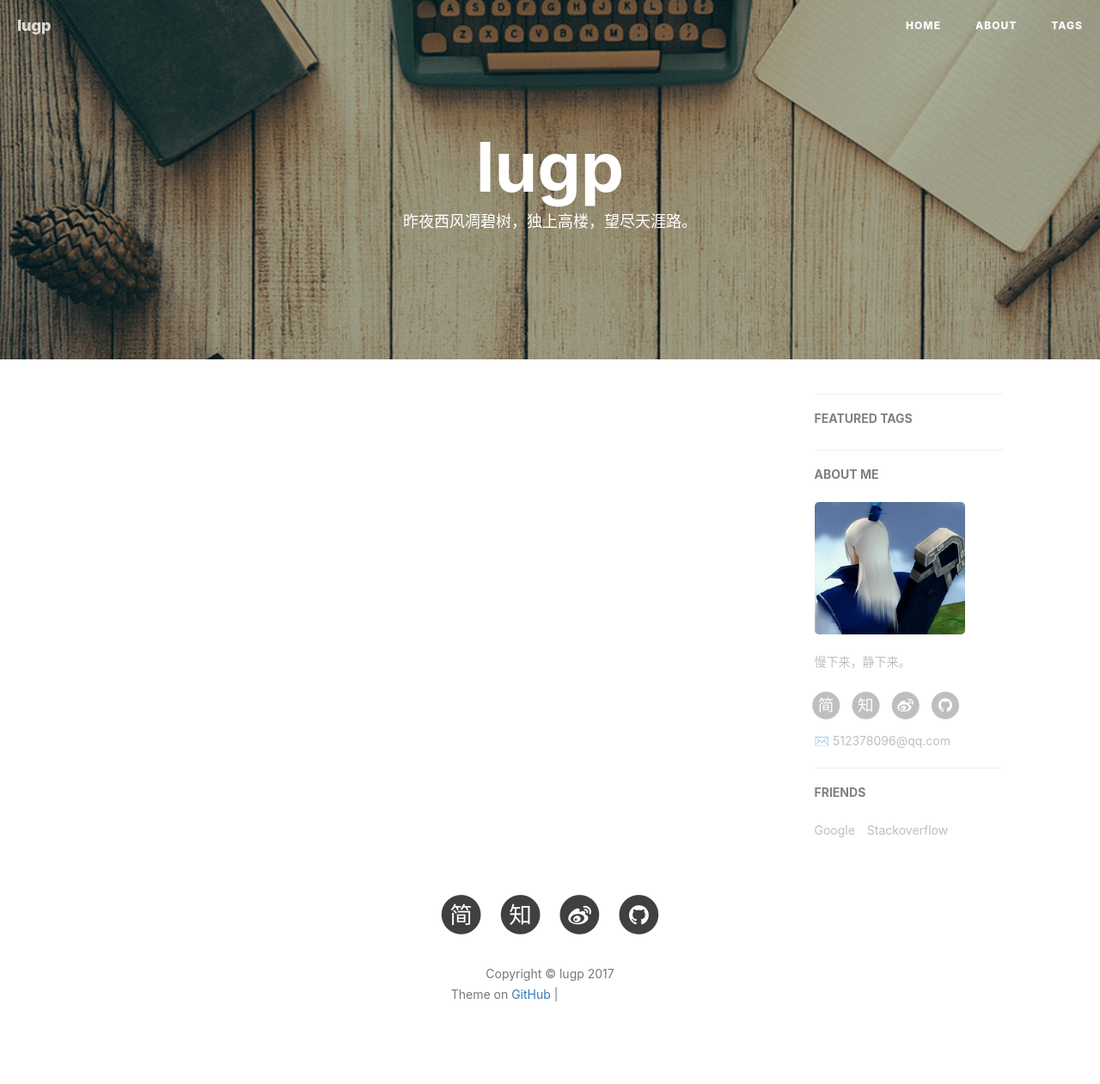
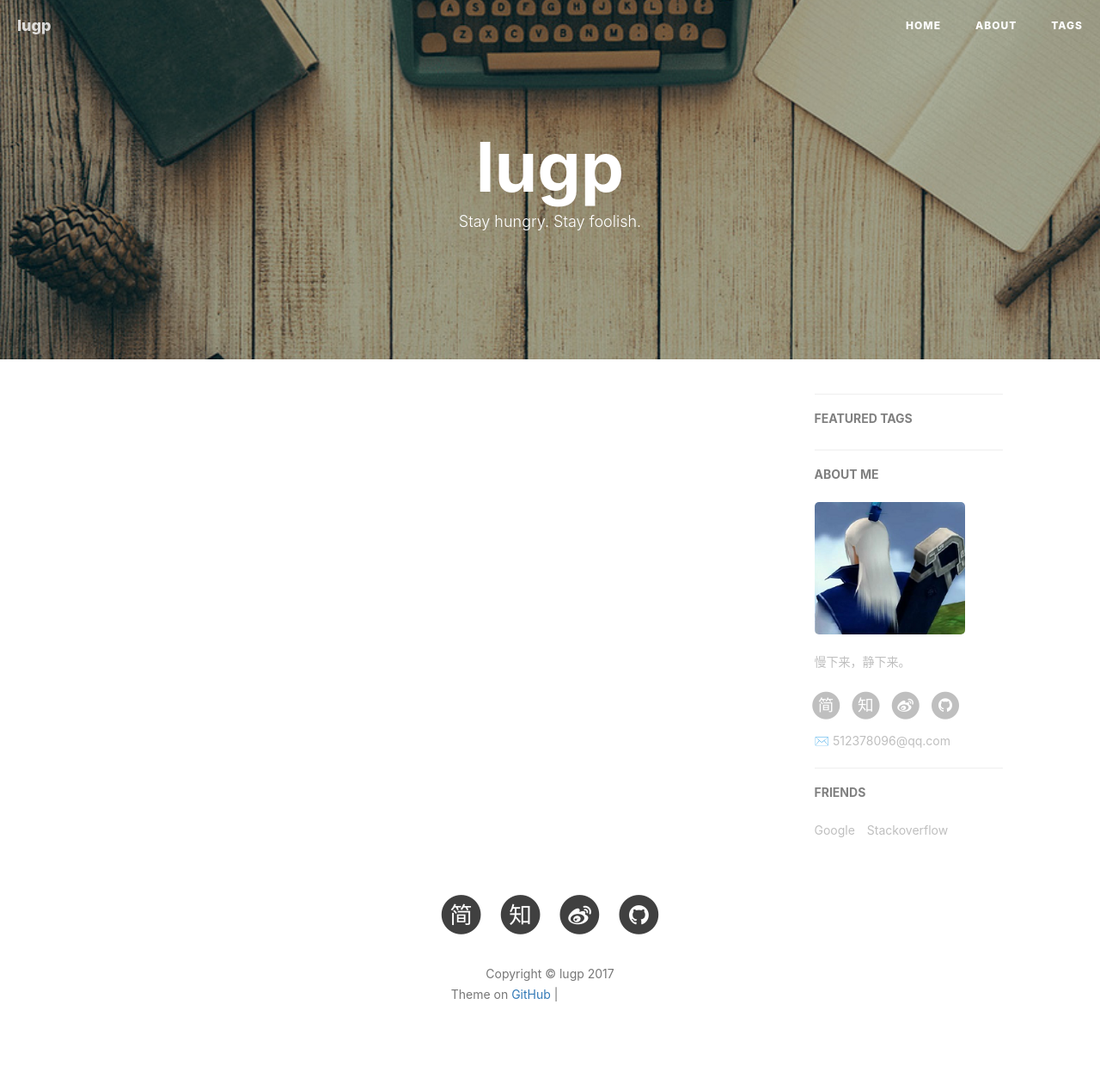
Before and after one commit to lugp/lugp.github.io, a Jekyll site: the page built from index.html, in a window 1280 px wide. Shown: the whole page at 86% size. Built offline with Jekyll 4.4.1, drawn with Linux system fonts in a browser that asks for light colours; nearby versions of some CDN libraries; the list of posts is cut into pages by our own code; comment, search, counter and statistics services are not loaded; grey boxes are pictures that could not be loaded.

Commit message:
更新index.html中的description

```diff
--- a/index.html
+++ b/index.html
@@ -1,6 +1,6 @@
 ---
 layout: page
-description: "昨夜西风凋碧树，独上高楼，望尽天涯路。"
+description: "Stay hungry. Stay foolish."
 ---
 
 {% for post in paginator.posts %}
```
